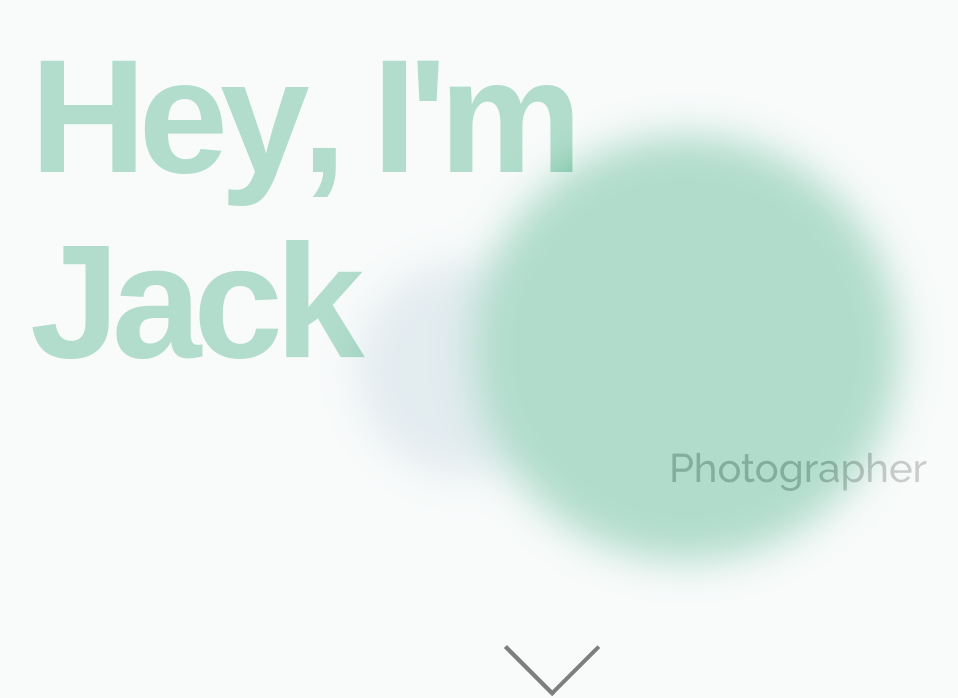
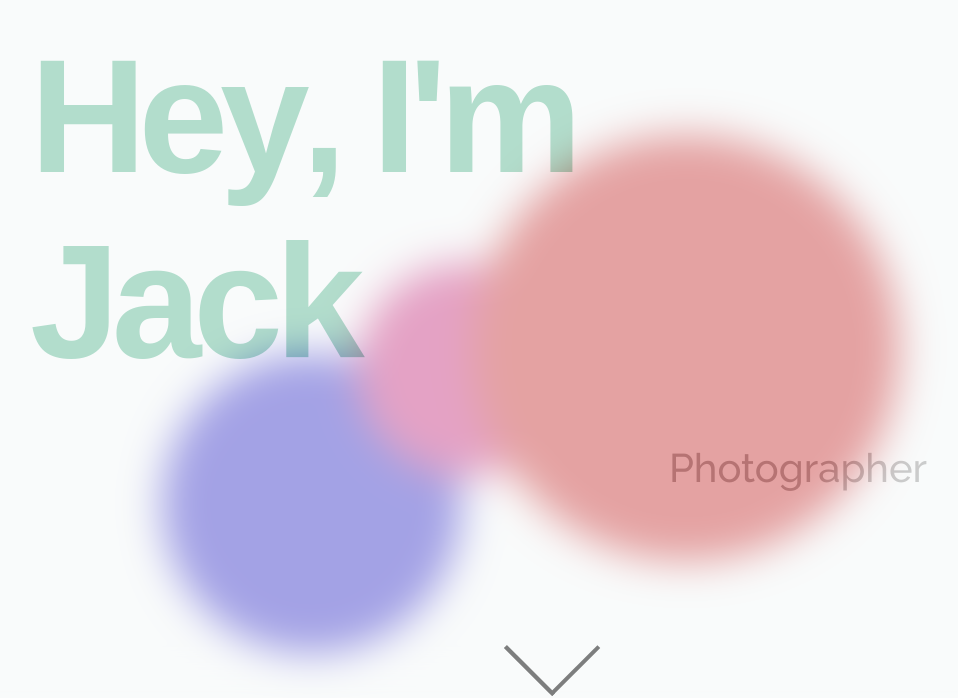
Before and after one commit to jackcdavey/PersonalWebsite, a React (Create React App) app: page / in a window 1280 px wide. Shown: the part 104-802 px from the top of the page, without its empty margins (98-1056 px from the left). Built offline with nearby package versions, Linux system fonts and the light colour scheme; a web font is replaced by a local one.

Commit message:
Updated bg ball colors to improve visibility & match project type chips

```diff
--- a/src/components/FramerBG.tsx
+++ b/src/components/FramerBG.tsx
@@ -3,13 +3,14 @@ import "../App.css"
 import { useEffect, useState } from "react"
 import { FramerContainer } from "../styles/stylesheet"
 import { LIGHTCOLORS, DARKCOLORS } from "../styles/colors"
-const COLORS = window.matchMedia("(prefers-color-scheme: dark )").matches ? DARKCOLORS : LIGHTCOLORS
+const COLORS = window.matchMedia("(prefers-color-scheme: dark )").matches ? LIGHTCOLORS : DARKCOLORS
 
 //At least put in some cool easter egg where the screen lights up
 //after a ball perfectly hits a corner
 
 
-const colorOptions = [COLORS.mainBrand, '#AAA', COLORS.lightAccent, COLORS.lightShade]
+// const colorOptions = [COLORS.mainBrand, '#AAA', COLORS.lightAccent, COLORS.lightShade]
+const colorOptions = ["#d04a4a", "#d04a8f", "#4f4ad0"]
 
 //
 //Please God, forgive me for the sins I am about to commit
@@ -28,30 +29,6 @@ interface BallProps {
 	change?: boolean
 }
 
-
-// Function that creates a ball given an x and y position, x and y direction, width, and color
-const Ball = ({ xPos, yPos, xDir, yDir, bWidth, color, change }: BallProps) => {
-	return (
-		<motion.div
-			style={{
-				position: "absolute",
-				top: yPos,
-				left: xPos,
-				width: bWidth,
-				height: bWidth,
-				backgroundColor: color,
-				borderRadius: "50%",
-			}}
-			animate={{
-				x: xPos + xDir,
-				y: yPos + yDir,
-			}}
-			transition={{
-				duration: 0,
-			}}
-		/>
-	)
-}
 
 const bouncingElements = [] as BallProps[];
 
@@ -74,38 +51,6 @@ for (let i = 0; i < 5; i++) {
 
 
 
-const bouncingElementsOld = [
-	{
-		id: 0,
-		xDir: speed,
-		yDir: speed,
-		bWidth: Math.max(window.innerWidth / 9, 300),
-		xPos: Math.random() * window.innerWidth,
-		yPos: Math.random() * window.innerHeight,
-		color: colorOptions[Math.floor(Math.random() * colorOptions.length)],
-		change: false,
-	},
-	{
-		id: 1,
-		xPos: Math.random() * window.innerWidth,
-		yPos: Math.random() * window.innerHeight,
-		xDir: 0.75 * speed,
-		yDir: 0.75 * speed,
-		bWidth: Math.max(window.innerWidth / 6, 200),
-		color: colorOptions[Math.floor(Math.random() * colorOptions.length)],
-		change: false,
-	},
-	{
-		id: 2,
-		xPos: Math.random() * window.innerWidth,
-		yPos: Math.random() * window.innerHeight,
-		xDir: 0.25 * speed,
-		yDir: 0.25 * speed,
-		bWidth: Math.max(window.innerWidth / 3, 100),
-		color: colorOptions[Math.floor(Math.random() * colorOptions.length)],
-		change: false,
-	},
-]
 
 //If any balls spawn partially off screen, move them back on screen
 for (let i = 0; i < bouncingElements.length; i++) {
--- a/src/components/Projects.tsx
+++ b/src/components/Projects.tsx
@@ -1,5 +1,3 @@
-import { type } from "os"
-import gitLogo from "../assets/images/github-mark.svg"
 import AnimatedTitle from "../hooks/revealText"
 import { SectionRow, SectionTitle, ProjectCard, ProjectTitle, ProjectGraphic, ProjectGraphicPath, ProjectLink, TransparentSectionWrap, ProjectDescription, ProjectCategoryChip, ProjRowLeft, ProjRowRight } from "../styles/stylesheet.js"
 
@@ -56,7 +54,9 @@ const Website = () => {
 		<div>
 			<ProjectCategoryChip
 				style={{
-					backgroundColor: '#d04a4a'
+					backgroundColor: '#d04a4a',
+					fontWeight: 'bold'
+
 				}}
 			>
 				Website
@@ -85,7 +85,8 @@ const WebApp = () => {
 		<div>
 			<ProjectCategoryChip
 				style={{
-					backgroundColor: '#4f4ad0'
+					backgroundColor: '#4f4ad0',
+					fontWeight: 'bold'
 				}}
 			>
 				Web App
```
